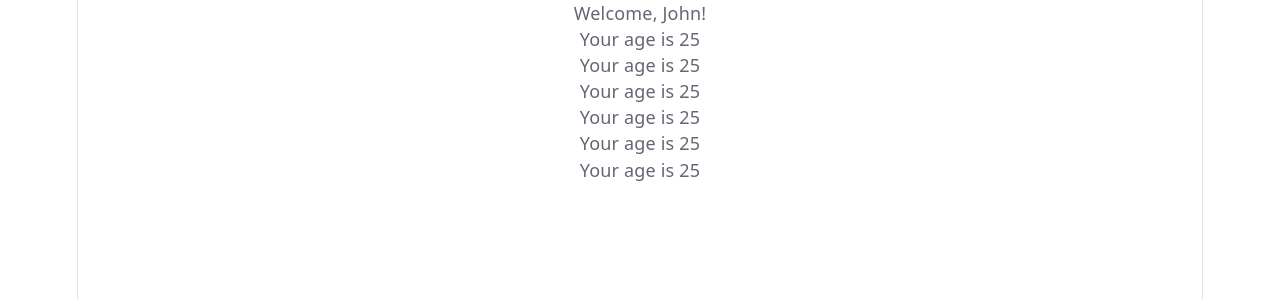
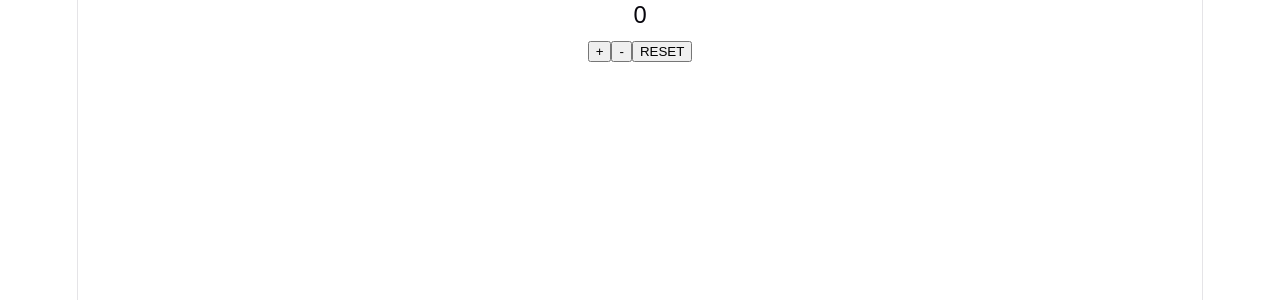
Before and after one commit to 4mn3s1498/EserciziReact, a React (Vite) app in the folder esercizi/: page / in a window 1280 px wide. Shown: the top 300 px of the page. Built offline with nearby package versions, Linux system fonts and the light colour scheme.

Commit message:
useState

```diff
--- a/esercizi/src/Age.tsx
+++ /dev/null
@@ -1,7 +0,0 @@
-type AgeProps = {
-  age: number;
-};
-
-export function Age({ age }: AgeProps) {
-  return <p>Your age is {age}</p>;
-}
--- a/esercizi/src/App.tsx
+++ b/esercizi/src/App.tsx
@@ -1,9 +1,11 @@
-import { Welcome } from "./Welcome";
+import { Counter } from "./Counter";
+import { CounterDisplay } from "./CounterDisplay";
 
 function App() {
   return (
     <div>
-      <Welcome name="John" age={25} />
+      <Counter vIniziale={0} incremento={1}></Counter>
+
     </div>
   );
 }
--- /dev/null
+++ b/esercizi/src/Counter.tsx
@@ -0,0 +1,17 @@
+import { CounterDisplay } from "./CounterDisplay";
+import { useState } from "react";
+
+export function Counter({vIniziale, incremento} ){
+    const [count, setCount]= useState(vIniziale)
+    return (
+        <div>
+             <CounterDisplay count={count} />
+                <button onClick={()=>setCount(count + incremento)}>+
+                </button>
+               <button onClick={()=>setCount(count- incremento)}>-</button>
+               <button onClick={()=>setCount(vIniziale)}>RESET</button>
+
+        </div>
+    )
+}
+//domanda 2: sarebbe meglio utilizzare una funzione perchè rende il codice riutilizzabile.
--- /dev/null
+++ b/esercizi/src/CounterDisplay.tsx
@@ -0,0 +1,4 @@
+
+export function CounterDisplay ({ count }){
+    return <h2>{count}</h2>
+}
--- a/esercizi/src/Message.tsx
+++ /dev/null
@@ -1,9 +0,0 @@
-type MessageProps = {
-  age: number;
-};
-
-export function Message({ age }: MessageProps) {
-  return age > 18
-    ? <p>Your age is {age}</p>
-    : <p>You are very young!</p>;
-}
--- a/esercizi/src/Welcome.tsx
+++ /dev/null
@@ -1,33 +0,0 @@
-import { Age } from "./Age";
-import { Message } from "./Message";
-
-type Props = {
-  name: string;
-  age?: number;
-};
-
-export function Welcome({ name, age }: Props) {
-  return (
-    <div>
-      <p>Welcome, {name}!</p>
-
-      {/* 1. age > 18 */}
-      {age !== undefined && age > 18 && <Age age={age} />}
-
-      {/* 2. age presente */}
-      {age !== undefined && <Age age={age} />}
-
-      {/* 3. age tra 18 e 65 */}
-      {age !== undefined && age > 18 && age < 65 && <Age age={age} />}
-
-      {/* 4. age > 18 e name = John */}
-      {age !== undefined && age > 18 && name === "John" && <Age age={age} />}
-
-      {/* 5. sempre se age esiste */}
-      {age !== undefined && <Age age={age} />}
-
-      {/* Message */}
-      {age !== undefined && <Message age={age} />}
-    </div>
-  );
-}
```
